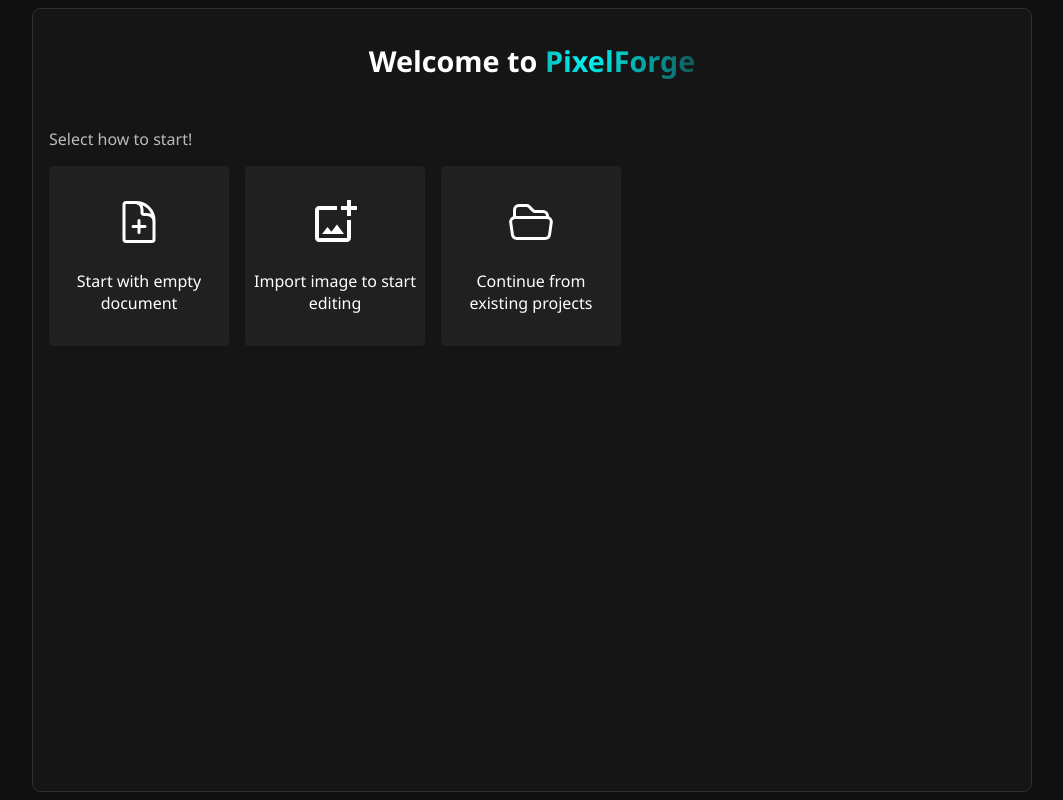
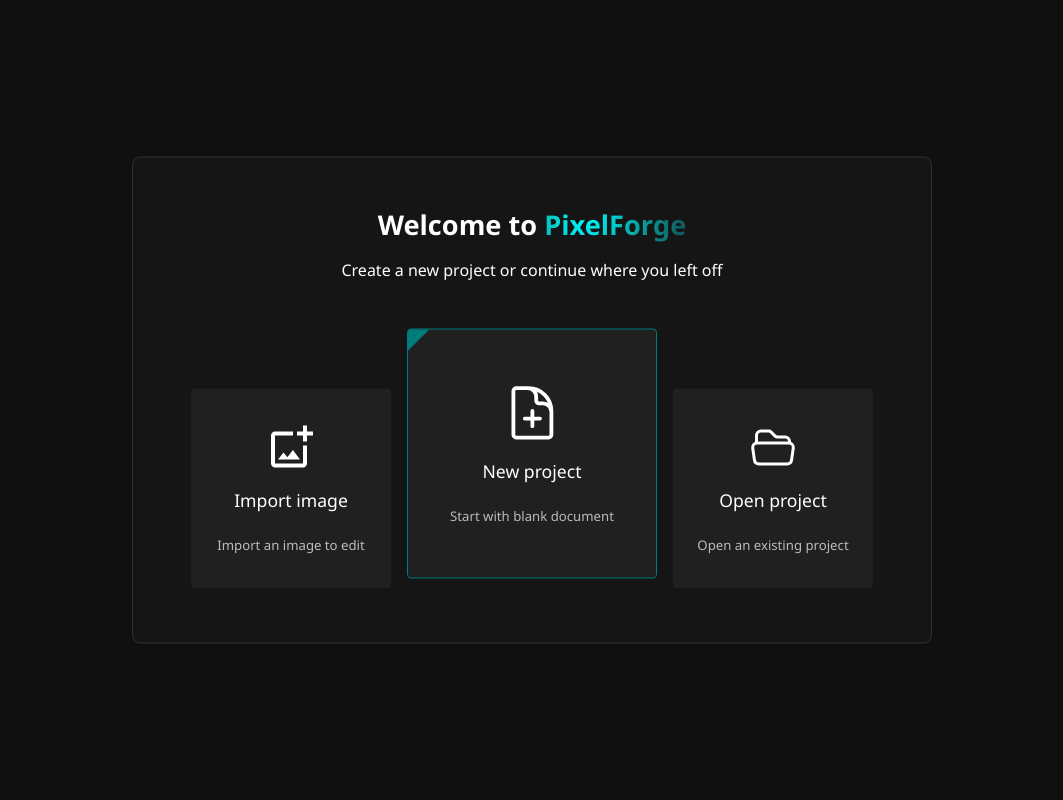
Before and after one commit to moreko-dev/PixelForge, a React (Vite) app: page / in a window 1280 px wide. Shown: the whole page, without its empty margins (108-1171 px from the left). Built offline with nearby package versions, Linux system fonts and the light colour scheme.

Commit message:
Start panel UX improved

```diff
--- a/src/features/StartPanel/StartPanel.css
+++ b/src/features/StartPanel/StartPanel.css
@@ -1,43 +1,52 @@
 .start-panel {
+    position: absolute;
+    top: 50%;
+    left: 50%;
+    translate: -50% -50%;
+    max-width: 800px;
+    width: 100%;
     overflow: auto;
-    max-width: 1000px;
-    width: 100%;
-    height: 100%;
     background-color: var(--secondary-background-color);
     color: inherit;
     border: 1px solid var(--secondary-border-color);
     border-radius: 0.5rem;
     margin: 0 auto;
     padding: 1rem;
+    display: flex;
+    flex-direction: column;
+    align-items: center;
+    justify-content: center;
 }
 
 .start-panel__title {
-    font-size: 1.8rem;
+    font-size: 1.7rem;
     margin: 0;
-    margin-bottom: 1rem;
-    padding-block: 1rem 2rem;
+    margin-block: 2rem 1rem;
     text-align: center;
 }
 
 .start-panel__desc {
     display: block;
-    margin-bottom: 1rem;
+    text-align: center;
 }
 
 .start-panel__methods {
-    display: flex;
-    flex-wrap: wrap;
-    align-items: center;
+    width: fit-content;
+    display: grid;
+    grid-template-columns: 200px 250px 200px;
+    align-items: end;
+    justify-items: center;
     gap: 1rem;
+    padding-block: 3rem;
 }
 
-@media screen and (max-width: 680px) {
-    .start-panel__methods {
-        justify-content: center;
-        gap: 0.5rem;
+@media screen and (max-width: 770px) {
+    .start-panel {
+        height: 100%;
     }
 
-    .start-panel__desc {
-        text-align: center;
+    .start-panel__methods {
+        grid-template-columns: 200px 200px;
+        grid-template-rows: 250px 200px;
     }
 }
--- a/src/features/StartPanel/StartPanel.jsx
+++ b/src/features/StartPanel/StartPanel.jsx
@@ -1,8 +1,8 @@
 import "./StartPanel.css";
-import "./components/shared.css";
+import EmptyDocumentMethod from "./components/EmptyDocumentMethod/EmptyDocumentMethod";
 import ImportImageMethod from "./components/ImportImageMethod/ImportImageMethod";
 import ImportProjectMethod from "./components/ImportProjectMethod/ImportProjectMethod";
-import EmptyDocumentMethod from "./components/EmptyDocumentMethod/EmptyDocumentMethod";
+import "./components/shared.css";
 
 function StartPanel() {
     return (
@@ -10,10 +10,12 @@
             <h1 className="start-panel__title">
                 Welcome to <span className="animational-text">PixelForge</span>
             </h1>
-            <span className="start-panel__desc desc">Select how to start!</span>
+            <span className="start-panel__desc">
+                Create a new project or continue where you left off
+            </span>
             <div className="start-panel__methods">
+                <ImportImageMethod />
                 <EmptyDocumentMethod />
-                <ImportImageMethod />
                 <ImportProjectMethod />
             </div>
         </div>
--- a/src/features/StartPanel/components/EmptyDocumentMethod/EmptyDocumentMethod.jsx
+++ b/src/features/StartPanel/components/EmptyDocumentMethod/EmptyDocumentMethod.jsx
@@ -1,5 +1,5 @@
+import { useContext } from "react";
 import { HiOutlineDocumentPlus } from "react-icons/hi2";
-import { useContext } from "react";
 import { DocumentContext } from "../../../../contexts/DocumentContext";
 import { randomID } from "../../../../utils/Functions";
 
@@ -25,11 +25,16 @@
 
     return (
         <button
-            className="start-panel__method-button"
+            className="start-panel__method-button primary"
             onClick={emptyDocumentButtonHandler}
         >
             <HiOutlineDocumentPlus />
-            Start with empty document
+            <span className="start-panel__method-button-title">
+                New project
+            </span>
+            <span className="start-panel__method-button-desc">
+                Start with blank document
+            </span>
         </button>
     );
 }
--- a/src/features/StartPanel/components/ImportImageMethod/ImportImageMethod.jsx
+++ b/src/features/StartPanel/components/ImportImageMethod/ImportImageMethod.jsx
@@ -1,9 +1,9 @@
 import { useContext, useRef } from "react";
 import toast from "react-hot-toast";
+import { MdOutlineAddPhotoAlternate } from "react-icons/md";
 import { DocumentContext } from "../../../../contexts/DocumentContext";
 import { defaultFilterValues, layersType } from "../../../../data/Constants";
 import { randomID } from "../../../../utils/Functions";
-import { MdOutlineAddPhotoAlternate } from "react-icons/md";
 
 function ImportImageMethod() {
     const { documentState, setDocumentState } = useContext(DocumentContext);
@@ -76,11 +76,16 @@
     return (
         <>
             <button
-                className="start-panel__method-button"
+                className="start-panel__method-button secondary"
                 onClick={importImageButtonHandler}
             >
                 <MdOutlineAddPhotoAlternate />
-                Import image to start editing
+                <span className="start-panel__method-button-title">
+                    Import image
+                </span>
+                <span className="start-panel__method-button-desc">
+                    Import an image to edit
+                </span>
             </button>
             <input
                 type="file"
--- a/src/features/StartPanel/components/ImportProjectMethod/ImportProjectMethod.jsx
+++ b/src/features/StartPanel/components/ImportProjectMethod/ImportProjectMethod.jsx
@@ -1,9 +1,9 @@
 import { useContext, useRef } from "react";
 import toast from "react-hot-toast";
+import { HiOutlineFolderOpen } from "react-icons/hi2";
 import { DocumentContext } from "../../../../contexts/DocumentContext";
 import { layersType } from "../../../../data/Constants";
 import { checkJSONFileSchema } from "../../../../utils/Utils";
-import { HiOutlineFolderOpen } from "react-icons/hi2";
 
 function ImportProjectMethod() {
     const { documentState, setDocumentState } = useContext(DocumentContext);
@@ -64,11 +64,16 @@
     return (
         <>
             <button
-                className="start-panel__method-button"
+                className="start-panel__method-button secondary"
                 onClick={importProjectButtonHandler}
             >
                 <HiOutlineFolderOpen />
-                Continue from existing projects
+                <span className="start-panel__method-button-title">
+                    Open project
+                </span>
+                <span className="start-panel__method-button-desc">
+                    Open an existing project
+                </span>
             </button>
             <input
                 type="file"
--- a/src/features/StartPanel/components/shared.css
+++ b/src/features/StartPanel/components/shared.css
@@ -3,7 +3,7 @@
     outline: none;
     border: 1px solid transparent;
     border-radius: 0.25rem;
-    max-width: 180px;
+    max-width: 200px;
     width: 100%;
     aspect-ratio: 1 / 1;
     font-size: 1rem;
@@ -11,19 +11,69 @@
     flex-direction: column;
     align-items: center;
     justify-content: center;
-    gap: 1.5rem;
+    gap: 1rem;
     color: inherit;
     background-color: var(--main-button-background);
     transition:
         border 0.5s ease-in-out,
-        color 0.5s ease-in-out;
+        color 0.5s ease-in-out,
+        translate 180ms ease-in-out;
 }
 
 .start-panel__method-button:hover {
-    color: var(--root-color);
-    border-color: var(--root-color);
+    color: var(--root-color) !important;
+    border-color: var(--root-color) !important;
+    translate: 0px -5px;
 }
 
 .start-panel__method-button > svg {
-    font-size: clamp(2rem, 10vw, 3rem);
+    font-size: 3rem;
 }
+
+.start-panel__method-button.primary {
+    position: relative;
+    overflow: hidden;
+    max-width: 250px !important;
+    border-color: rgb(0, 124, 124);
+}
+
+.start-panel__method-button.primary > svg {
+    font-size: 3.8rem !important;
+}
+
+.start-panel__method-button.primary::after {
+    content: "";
+    width: 30px;
+    aspect-ratio: 1/1;
+    position: absolute;
+    top: -15px;
+    left: -15px;
+    background-color: rgb(0, 124, 124);
+    rotate: 45deg;
+    transition: background 0.5s ease-in-out;
+}
+
+.start-panel__method-button.primary:hover::after {
+    background-color: var(--root-color);
+}
+
+.start-panel__method-button.secondary {
+    transform: translateY(10px);
+}
+
+.start-panel__method-button-title {
+    font-size: 1.1rem;
+    margin-bottom: 0.5rem;
+}
+
+.start-panel__method-button-desc {
+    font-size: 0.825rem;
+    color: var(--secondary-foreground-color);
+}
+
+@media screen and (max-width: 770px) {
+    .start-panel__method-button.primary {
+        order: -1;
+        grid-column: 1 / span 2;
+    }
+}
```
